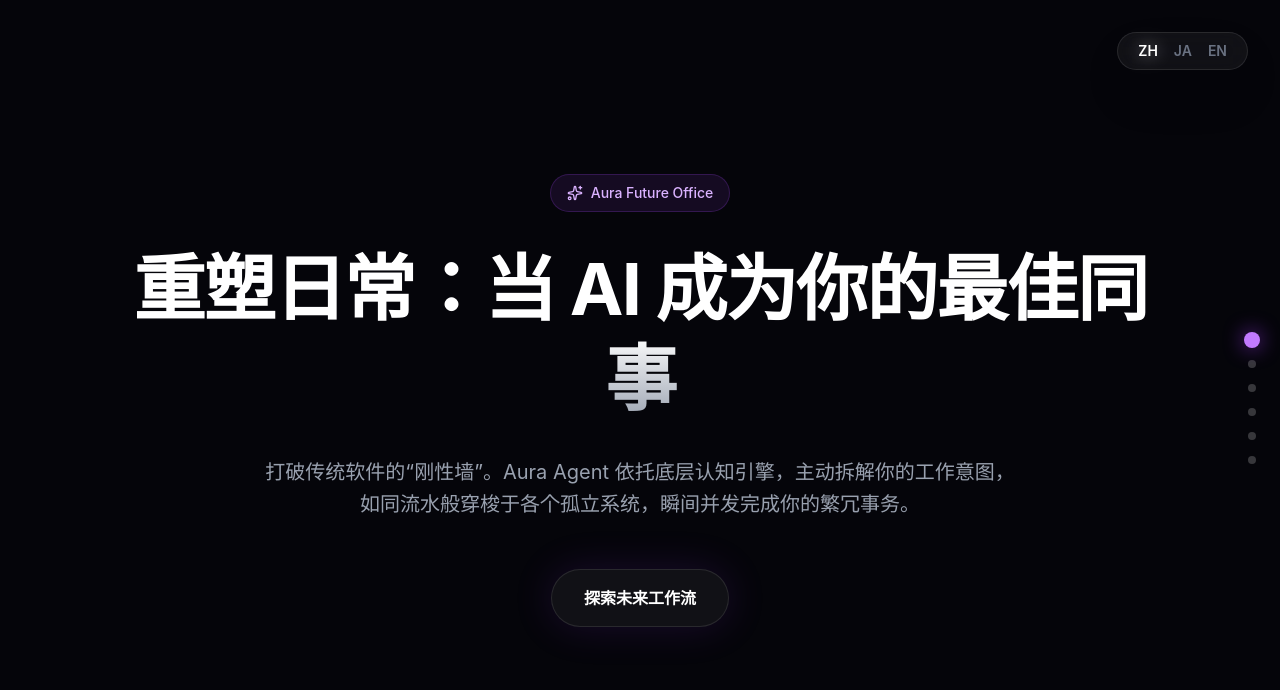
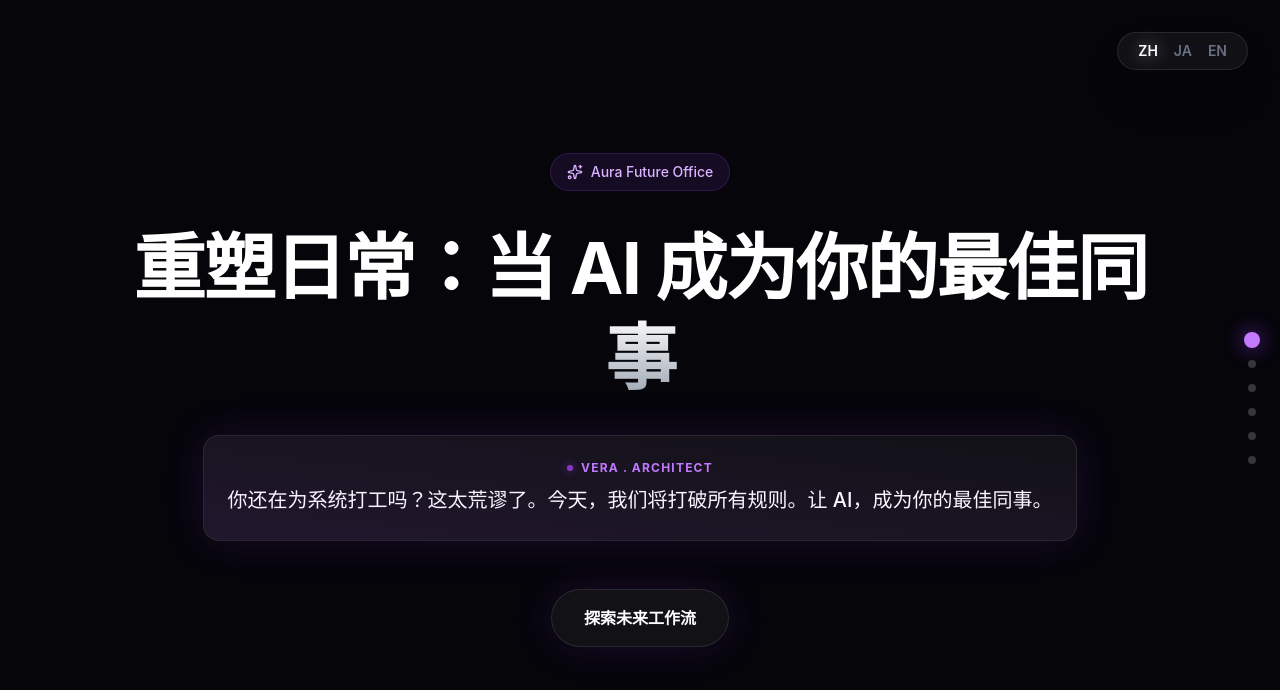
Before and after one commit to QQDDTT/aura-future-office, a React (Vite) app: page / in a window 1280 px wide. Shown: the top 690 px of the page. Built offline with nearby package versions, Linux system fonts and the light colour scheme.

Commit message:
feat: introduce VeraNarrator component and integrate narrative text across scenarios and engine sections

```diff
--- a/src/components/EngineSection.tsx
+++ b/src/components/EngineSection.tsx
@@ -1,6 +1,7 @@
 import { motion } from 'framer-motion';
 import { useTranslation } from 'react-i18next';
 import { Brain, Network, Cpu } from 'lucide-react';
+import VeraNarrator from './VeraNarrator';
 
 interface Props {
   onRestart: () => void;
@@ -24,8 +25,9 @@
       transition={{ duration: 0.8, ease: easeOutExpo }}
       className="min-h-screen w-full max-w-5xl mx-auto flex flex-col items-center justify-center relative px-6"
     >
-      <div className="text-center mb-16">
+      <div className="text-center mb-16 flex flex-col items-center gap-8">
         <h2 className="text-3xl md:text-5xl font-bold text-white mb-4">{t('engine.title')}</h2>
+        <VeraNarrator text={t('vera.engine')} />
       </div>
 
       <div className="flex flex-col md:flex-row items-center justify-center gap-12 md:gap-20 w-full relative">
@@ -60,7 +62,7 @@
           onClick={onRestart}
           className="px-10 py-5 rounded-full bg-white text-black font-bold hover:scale-105 transition-transform duration-300 shadow-[0_0_40px_rgba(255,255,255,0.2)]"
         >
-          {t('engine.cta')}
+          {t('vera.cta')}
         </button>
       </motion.div>
     </motion.div>
--- a/src/components/HeroSection.tsx
+++ b/src/components/HeroSection.tsx
@@ -1,6 +1,7 @@
 import { motion } from 'framer-motion';
 import { useTranslation } from 'react-i18next';
 import { Sparkles } from 'lucide-react';
+import VeraNarrator from './VeraNarrator';
 
 interface Props {
   onNext: () => void;
@@ -29,18 +30,23 @@
           <span>Aura Future Office</span>
         </motion.div>
 
-        <h1 className="text-5xl md:text-7xl font-bold tracking-tight mb-8 text-transparent bg-clip-text bg-gradient-to-b from-white via-white to-gray-400 leading-tight">
+        <motion.h1
+          initial={{ opacity: 0, y: 50, skewY: 5 }}
+          animate={{ opacity: 1, y: 0, skewY: 0 }}
+          transition={{ duration: 1, ease: easeOutExpo }}
+          className="text-5xl md:text-7xl font-bold tracking-tight mb-8 text-transparent bg-clip-text bg-gradient-to-b from-white via-white to-gray-400 leading-tight"
+        >
           {t('hero.title')}
-        </h1>
+        </motion.h1>
 
-        <motion.p
+        <motion.div
           initial={{ opacity: 0, y: 40 }}
           animate={{ opacity: 1, y: 0 }}
           transition={{ duration: 1.2, delay: 0.2, ease: easeOutExpo }}
-          className="text-lg md:text-xl text-gray-400 leading-relaxed mb-12 max-w-3xl"
+          className="mb-12 z-20"
         >
-          {t('hero.subtitle')}
-        </motion.p>
+          <VeraNarrator text={t('vera.hero')} />
+        </motion.div>
 
         <motion.button
           onClick={onNext}
--- /dev/null
+++ b/src/components/VeraNarrator.tsx
@@ -0,0 +1,77 @@
+import { motion, AnimatePresence } from 'framer-motion';
+
+interface Props {
+  text: string;
+  className?: string;
+  align?: 'left' | 'center' | 'right';
+}
+
+export default function VeraNarrator({ text, className = '', align = 'center' }: Props) {
+  // 文字逐字出现的特效 (Stagger)
+  const letters = text.split("");
+
+  const container = {
+    hidden: { opacity: 0 },
+    visible: (i = 1) => ({
+      opacity: 1,
+      transition: { staggerChildren: 0.02, delayChildren: 0.1 * i },
+    }),
+  };
+
+  const child = {
+    visible: {
+      opacity: 1,
+      y: 0,
+      transition: {
+        type: "spring",
+        damping: 12,
+        stiffness: 100,
+      },
+    },
+    hidden: {
+      opacity: 0,
+      y: 10,
+      transition: {
+        type: "spring",
+        damping: 12,
+        stiffness: 100,
+      },
+    },
+  };
+
+  return (
+    <AnimatePresence mode="wait">
+      <motion.div
+        key={text}
+        initial={{ opacity: 0, scale: 0.95, filter: 'blur(10px)' }}
+        animate={{ opacity: 1, scale: 1, filter: 'blur(0px)' }}
+        exit={{ opacity: 0, scale: 0.95, filter: 'blur(10px)' }}
+        transition={{ duration: 0.5, ease: [0.16, 1, 0.3, 1] }}
+        className={`relative inline-flex flex-col gap-2 p-6 rounded-2xl bg-white/5 border border-white/10 backdrop-blur-xl shadow-[0_0_40px_rgba(147,51,234,0.15)] ${className}`}
+      >
+        {/* 光感微粒背景装饰 */}
+        <div className="absolute inset-0 bg-gradient-to-tr from-purple-500/10 to-transparent rounded-2xl pointer-events-none" />
+
+        {/* 薇拉 标识 */}
+        <div className={`flex items-center gap-2 text-xs font-bold tracking-widest text-purple-400 uppercase ${align === 'center' ? 'justify-center' : align === 'left' ? 'justify-start' : 'justify-end'}`}>
+          <div className="w-1.5 h-1.5 rounded-full bg-purple-500 shadow-[0_0_8px_rgba(147,51,234,1)] animate-pulse" />
+          <span>Vera . Architect</span>
+        </div>
+
+        {/* 台词文本 */}
+        <motion.div
+          variants={container}
+          initial="hidden"
+          animate="visible"
+          className={`text-lg md:text-xl font-medium text-white leading-relaxed ${align === 'center' ? 'text-center' : align === 'left' ? 'text-left' : 'text-right'}`}
+        >
+          {letters.map((char, index) => (
+            <motion.span variants={child} key={index} className="inline-block">
+              {char === " " ? "\u00A0" : char}
+            </motion.span>
+          ))}
+        </motion.div>
+      </motion.div>
+    </AnimatePresence>
+  );
+}
--- a/src/components/scenarios/DataScenario.tsx
+++ b/src/components/scenarios/DataScenario.tsx
@@ -2,6 +2,7 @@
 import { motion, AnimatePresence } from 'framer-motion';
 import { useTranslation } from 'react-i18next';
 import { ChevronDown, Table, FileSpreadsheet, Zap } from 'lucide-react';
+import VeraNarrator from '../VeraNarrator';
 
 interface Props {
   onNext: () => void;
@@ -22,9 +23,7 @@
       className="min-h-screen w-full flex flex-col items-center justify-center py-20 px-4"
     >
       <div className="mb-12 flex justify-center z-10 w-full">
-        <div className="inline-block px-8 py-4 rounded-3xl bg-white/5 border border-white/10 backdrop-blur-md text-center max-w-2xl shadow-xl">
-          <span className="text-lg md:text-xl font-medium text-emerald-200">"{t(`scenarios.${scenarioKey}.intent`)}"</span>
-        </div>
+        <VeraNarrator text={t(`vera.${scenarioKey}`)} />
       </div>
 
       <div className="relative w-full max-w-5xl h-[400px] flex items-center justify-center">
--- a/src/components/scenarios/FinanceScenario.tsx
+++ b/src/components/scenarios/FinanceScenario.tsx
@@ -2,6 +2,7 @@
 import { motion, AnimatePresence } from 'framer-motion';
 import { useTranslation } from 'react-i18next';
 import { ChevronDown, FileEdit, XCircle, Paperclip, Zap } from 'lucide-react';
+import VeraNarrator from '../VeraNarrator';
 
 interface Props {
   onNext: () => void;
@@ -22,9 +23,7 @@
       className="min-h-screen w-full flex flex-col items-center justify-center py-20 px-4"
     >
       <div className="mb-12 flex justify-center z-10 w-full">
-        <div className="inline-block px-8 py-4 rounded-3xl bg-white/5 border border-white/10 backdrop-blur-md text-center max-w-2xl shadow-xl">
-          <span className="text-lg md:text-xl font-medium text-amber-200">"{t(`scenarios.${scenarioKey}.intent`)}"</span>
-        </div>
+        <VeraNarrator text={t(`vera.${scenarioKey}`)} />
       </div>
 
       <div className="relative w-full max-w-5xl h-[400px] flex items-center justify-center">
--- a/src/components/scenarios/HRScenario.tsx
+++ b/src/components/scenarios/HRScenario.tsx
@@ -2,6 +2,7 @@
 import { motion, AnimatePresence } from 'framer-motion';
 import { useTranslation } from 'react-i18next';
 import { ChevronDown, Ticket, Clock, Users, Zap } from 'lucide-react';
+import VeraNarrator from '../VeraNarrator';
 
 interface Props {
   onNext: () => void;
@@ -22,9 +23,7 @@
       className="min-h-screen w-full flex flex-col items-center justify-center py-20 px-4"
     >
       <div className="mb-12 flex justify-center z-10 w-full">
-        <div className="inline-block px-8 py-4 rounded-3xl bg-white/5 border border-white/10 backdrop-blur-md text-center max-w-2xl shadow-xl">
-          <span className="text-lg md:text-xl font-medium text-rose-200">"{t(`scenarios.${scenarioKey}.intent`)}"</span>
-        </div>
+        <VeraNarrator text={t(`vera.${scenarioKey}`)} />
       </div>
 
       <div className="relative w-full max-w-5xl h-[400px] flex items-center justify-center">
--- a/src/components/scenarios/MeetingScenario.tsx
+++ b/src/components/scenarios/MeetingScenario.tsx
@@ -2,6 +2,7 @@
 import { motion, AnimatePresence } from 'framer-motion';
 import { useTranslation } from 'react-i18next';
 import { ChevronDown, CalendarDays, Mail, TriangleAlert, RefreshCw, Zap } from 'lucide-react';
+import VeraNarrator from '../VeraNarrator';
 
 interface Props {
   onNext: () => void;
@@ -22,9 +23,7 @@
       className="min-h-screen w-full flex flex-col items-center justify-center py-20 px-4"
     >
       <div className="mb-12 flex justify-center z-10 w-full">
-        <div className="inline-block px-8 py-4 rounded-3xl bg-white/5 border border-white/10 backdrop-blur-md text-center max-w-2xl shadow-xl">
-          <span className="text-lg md:text-xl font-medium text-cyan-200">"{t(`scenarios.${scenarioKey}.intent`)}"</span>
-        </div>
+        <VeraNarrator text={t(`vera.${scenarioKey}`)} />
       </div>
 
       <div className="relative w-full max-w-5xl h-[400px] flex items-center justify-center">
--- a/src/locales/en.json
+++ b/src/locales/en.json
@@ -68,6 +68,17 @@
       "inject_aura": "Inject Aura Agent",
       "next_scenario": "Next Scenario",
       "enter_reactor": "Enter Reactor"
+    },
+    "vera": {
+      "hero": "Are you still working for the system? That's ridiculous. Today, we break all the rules. Let AI be your best colleague.",
+      "past_wall": "This is traditional software. Cold, rigid, forcing you to adapt to its stupid rules.",
+      "future_flow": "In the world of Aura, the system must adapt to your work intent.",
+      "meeting": "Just one sentence: 'Schedule an alignment meeting with the Product team next Wed afternoon.'",
+      "finance": "Tedious expense reports? Throw them to the underlying engine.",
+      "hr": "Welcoming a new colleague: 'New hire Alice joins the Design team tomorrow.'",
+      "data": "Data review: 'Summarize this month's CAC and generate a brief.'",
+      "engine": "Abandon those complex processes. All this operation stems from this absolutely pure digital heart.",
+      "cta": "Want to redefine the way you work? Click here, we start now."
     }
   }
 }
--- a/src/locales/ja.json
+++ b/src/locales/ja.json
@@ -68,6 +68,17 @@
       "inject_aura": "Aura Agentを注入",
       "next_scenario": "次のシナリオ",
       "enter_reactor": "リアクターへ"
+    },
+    "vera": {
+      "hero": "まだシステムのために働いているのですか？それは馬鹿げています。今日、私たちはすべてのルールを打ち破ります。AIをあなたの最高の同僚にしましょう。",
+      "past_wall": "これが従来のソフトウェアです。冷たく、硬直的で、その愚かなルールにあなたを適応させようとします。",
+      "future_flow": "しかしAuraの世界では、システムがあなたの意図に適応しなければなりません。",
+      "meeting": "たった一言：「来週水曜午後にプロダクトチームとのすり合わせ会議を設定して。」",
+      "finance": "面倒な経費精算？基盤となるエンジンに投げ込んでください。",
+      "hr": "新しい同僚の歓迎：「新入社員のAliceが明日デザイン部に入社します。」",
+      "data": "データの振り返り：「今月のCACを集計し、レポートを作成して。」",
+      "engine": "複雑なプロセスは捨て去りましょう。このすべての動きは、この純粋なデジタルの心臓から生まれています。",
+      "cta": "働き方を再定義したいですか？ここをクリックして、今すぐ始めましょう。"
     }
   }
 }
--- a/src/locales/zh.json
+++ b/src/locales/zh.json
@@ -68,6 +68,17 @@
       "inject_aura": "注入 Aura Agent",
       "next_scenario": "下一个场景",
       "enter_reactor": "进入反应堆"
+    },
+    "vera": {
+      "hero": "你还在为系统打工吗？这太荒谬了。今天，我们将打破所有规则。让 AI，成为你的最佳同事。",
+      "past_wall": "这就是传统软件。冰冷、刻板，逼着你去适应它的愚蠢规则。",
+      "future_flow": "而在 Aura 的世界里，系统，必须来适应你的工作意图。",
+      "meeting": "只需一句：'帮我约下周三下午和产品部的对齐会。'",
+      "finance": "繁琐的报销单？抛给底层引擎吧。",
+      "hr": "迎接新同事：'新同事 Alice 明天入职设计部。'",
+      "data": "数据复盘：'汇总本月获客成本并生成简报。'",
+      "engine": "摒弃那些复杂的流程吧，这一切的运转，只源于这颗绝对纯粹的数字心脏。",
+      "cta": "想要重新定义你的工作方式？点击这里，我们即刻开始。"
     }
   }
 }
```
Also changed, not shown: 1 other file (tests, documents, lock files or other folders).
